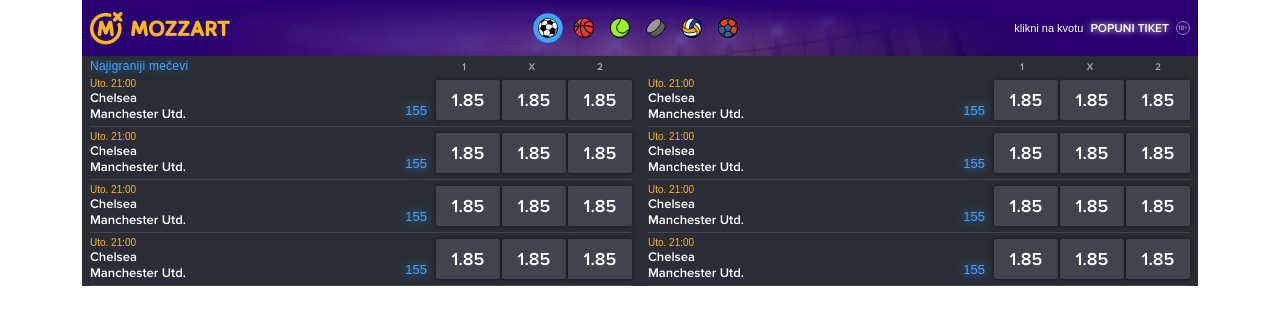
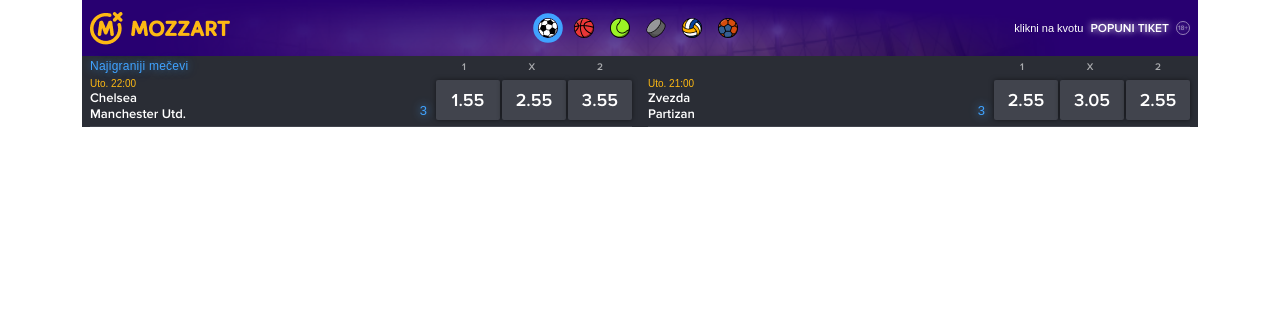
Before and after one commit to slm4-milan/mozzart-widget, a Vue app: page /fudbal in a window 1280 px wide. Shown: the top 324 px of the page. Built offline with nearby package versions, Linux system fonts and the light colour scheme; a web font is replaced by a local one.

Commit message:
[mozzart-widget]-ispis-dinamickih-podataka-u-main-ilic

```diff
--- a/src/components/BetButton.vue
+++ b/src/components/BetButton.vue
@@ -1,11 +1,12 @@
 <template>
   <div class="odd d-flex align-items-center justify-content-center">
-    <span>1.85</span>
+    <span>{{ tip }}</span>
   </div>
 </template>
 
 <script>
 export default {
+  props: ['tip'],
   name: "BetButton"
 }
 </script>
--- a/src/components/BettingPair.vue
+++ b/src/components/BettingPair.vue
@@ -2,20 +2,18 @@
   <div class="d-flex bet">
     <div class="game">
       <div class="time">
-        <span>Uto. 21:00</span>
+        <span>{{ time }}</span>
       </div>
       <div class="teams">
-        <span>Chelsea</span>
-        <span>Manchester Utd.</span>
+        <span>{{ team1 }}</span>
+        <span>{{ team2 }}</span>
       </div>
     </div>
     <div class="bets-num d-flex align-items-end ms-auto">
-      <span>155</span>
+      <span>{{ numOfGames }}</span>
     </div>
     <div class="odds align-items-center d-flex ">
-      <bet-button></bet-button>
-      <bet-button></bet-button>
-      <bet-button></bet-button>
+      <bet-button v-for="odd in odds" :key="odd.tip" :tip="odd.odd"></bet-button>
     </div>
   </div>
 </template>
@@ -23,9 +21,17 @@
 <script>
 import BetButton from "@/components/BetButton";
 
+
 export default {
+  props: ['time', 'team1', 'team2', 'numOfGames', 'odds'],
   name: "BettingPair",
-  components: {BetButton}
+  components: {BetButton},
+  computed: {
+    pairs() {
+      return this.$store.getters.pickedSport.football;
+    },
+  },
+
 }
 </script>
 
--- a/src/components/TheMain.vue
+++ b/src/components/TheMain.vue
@@ -29,14 +29,19 @@
         </div>
       </div>
     </div>
-    <betting-pair></betting-pair>
-    <betting-pair></betting-pair>
-    <betting-pair></betting-pair>
-    <betting-pair></betting-pair>
-    <betting-pair></betting-pair>
-    <betting-pair></betting-pair>
-    <betting-pair></betting-pair>
-    <betting-pair></betting-pair>
+
+    <betting-pair v-for="pair in pairs" :key="pair.gameId" :id="pair.gameId"
+                  :time="pair.time" :team1="pair.pairs[0].name"
+                  :team2="pair.pairs[1].name" :numOfGames="pair.numberOfGames"
+                  :odds="pair.offer"></betting-pair>
+    <!--      <betting-pair></betting-pair>-->
+    <!--      <betting-pair></betting-pair>-->
+    <!--      <betting-pair></betting-pair>-->
+    <!--      <betting-pair></betting-pair>-->
+    <!--      <betting-pair></betting-pair>-->
+    <!--      <betting-pair></betting-pair>-->
+    <!--      <betting-pair></betting-pair>-->
+
   </section>
 </template>
 
@@ -45,8 +50,17 @@
 
 export default {
   name: "TheMain",
-  components: {BettingPair}
+  components: {BettingPair},
+  data() {
+    return {};
+  },
+  computed: {
+    pairs() {
+      return this.$store.getters.pickedSport.football;
+    },
+  },
 }
+
 </script>
 
 <style scoped>
--- a/src/components/TheNav.vue
+++ b/src/components/TheNav.vue
@@ -1,7 +1,8 @@
 <template>
   <div class="d-flex align-items-center">
     <ul class="d-flex flex-row m-0 align-items-center">
-      <li class="d-flex align-items-center active-sport" :style="footballImgBig">
+      <li class="d-flex align-items-center active-sport" :style="footballImgBig"
+          @click="activeSport">
       </li>
       <li class="d-flex align-items-center" :style="basketballImgBig">
 
@@ -47,6 +48,13 @@
       },
     }
   },
+  computed: {},
+  methods: {
+    activeSport() {
+      // const test = Object.keys(this.$store.getters.pickedSport);
+      console.log(this.$store.getters.pickedSport.football[0].gameId)
+    },
+  }
 }
 </script>
 
@@ -59,6 +67,7 @@
   margin: 0 8px;
   width: 20px;
   height: 20px;
+  cursor: pointer;
 }
 
 .active-sport {
--- a/src/main.js
+++ b/src/main.js
@@ -5,6 +5,7 @@
 import TheNav from "@/components/TheNav";
 import TheMain from "@/components/TheMain";
 import BettingPair from "@/components/BettingPair";
+import store from './store';
 
 const app = createApp(App)
 
@@ -14,5 +15,6 @@
 app.component('betting-pair', BettingPair)
 
 app.use(router)
+app.use(store);
 
 app.mount('#app')
--- /dev/null
+++ b/src/store.js
@@ -0,0 +1,101 @@
+import {createStore} from "vuex";
+
+const store = createStore({
+    state() {
+        return {
+            counter: 0,
+            sports: {
+                football: [
+                    {
+                        gameId: '1',
+                        time: 'Uto. 22:00',
+                        pairs: [
+                            {
+                                name: 'Chelsea',
+                                id: '1'
+                            },
+                            {
+                                name: 'Manchester Utd.',
+                                id: '2'
+                            }
+                        ],
+                        offer: [
+                            {
+                                tip: '1',
+                                odd: '1.55'
+                            }, {
+                                tip: 'x',
+                                odd: '2.55'
+                            }, {
+                                tip: '2',
+                                odd: '3.55'
+                            },
+                        ],
+                        numberOfGames: '3'
+                    }, {
+                        gameId: '2',
+                        time: 'Uto. 21:00',
+                        pairs: [
+                            {
+                                name: 'Zvezda',
+                                id: '1'
+                            },
+                            {
+                                name: 'Partizan',
+                                id: '2'
+                            }
+                        ],
+                        offer: [
+                            {
+                                tip: '1',
+                                odd: '2.55'
+                            }, {
+                                tip: 'x',
+                                odd: '3.05'
+                            }, {
+                                tip: '2',
+                                odd: '2.55'
+                            },
+                        ],
+                        numberOfGames: '3'
+                    },
+                ], basketball: [
+                    {
+                        gameId: '2',
+                        time: 'Uto. 21:00',
+                        pairs: [
+                            {
+                                name: 'Zvezda',
+                                id: '1'
+                            },
+                            {
+                                name: 'Partizan',
+                                id: '2'
+                            }
+                        ],
+                        offer: [
+                            {
+                                tip: '1',
+                                odd: '1.55'
+                            }, {
+                                tip: 'x',
+                                odd: '2.55'
+                            }, {
+                                tip: '2',
+                                odd: '3.55'
+                            },
+                        ],
+                        numberOfGames: '3'
+                    }
+                ]
+            }
+        };
+    },
+    getters: {
+        pickedSport(state) {
+            return state.sports;
+        },
+    }
+});
+
+export default store;
```
